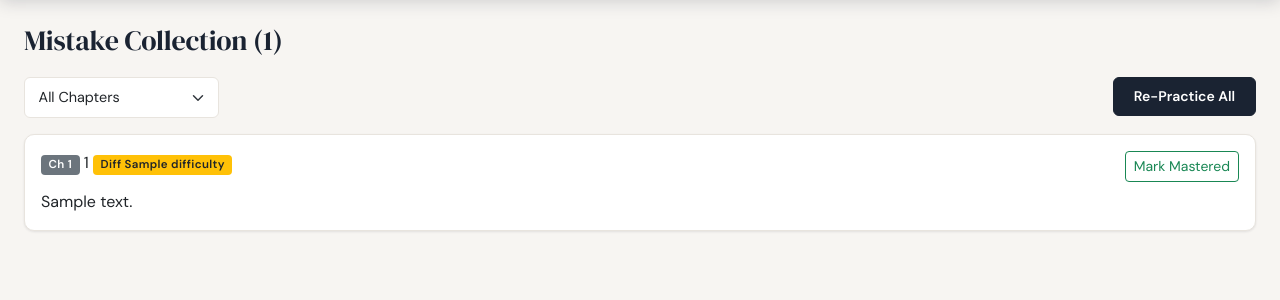
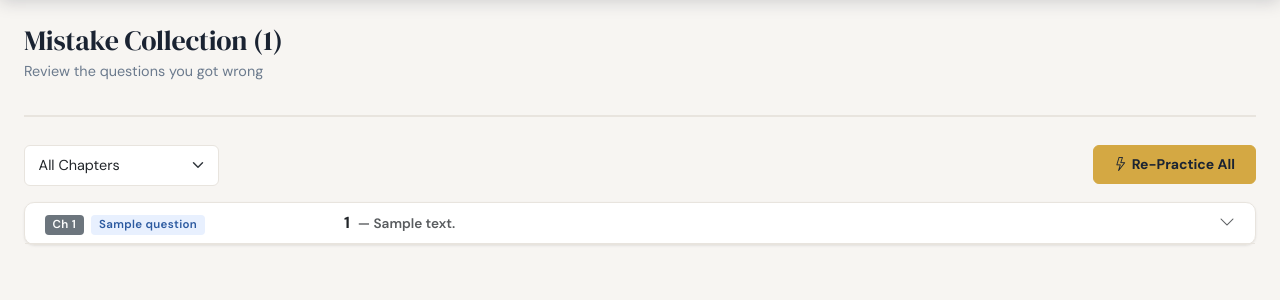
Before and after one commit to georgejjj/testbank_cf, a Django app: template templates/assignments/student/mistakes.html in a window 1280 px wide. Shown: the part 63-363 px from the top of the page. Run offline with Django 5.2, Linux system fonts and the light colour scheme; the template is opened without the code that fills it: most values are stand-ins (such as "Sample title", 1, 10 or a date in 2020); grey boxes marked "Sample" are stand-in pictures; some libraries are stand-ins or nearby versions.

Commit message:
feat: expandable mistake cards with full question detail
- Click any mistake to expand and see full question
- Shows: context/reference info, images, full question text
- MC questions show all choices with correct one highlighted green
- Shows answer, explanation, section, skill, last practiced date
- Mark Mastered button inside expanded view
- Collapsed view shows truncated text with badges

Co-Authored-By: Claude Opus 4.6 (1M context) <noreply@anthropic.com>

```diff
--- a/apps/assignments/views.py
+++ b/apps/assignments/views.py
@@ -606,7 +606,9 @@ def mistake_collection(request):
     chapter_filter = request.GET.get('chapter')
     mistakes = MistakeEntry.objects.filter(
         student=request.user, is_mastered=False,
-    ).select_related('question__section__chapter').order_by('-added_at')
+    ).select_related(
+        'question__section__chapter', 'question__context_group'
+    ).prefetch_related('question__choices').order_by('-added_at')
 
     if chapter_filter:
         mistakes = mistakes.filter(question__section__chapter_id=chapter_filter)
--- a/templates/assignments/student/mistakes.html
+++ b/templates/assignments/student/mistakes.html
@@ -1,7 +1,11 @@
 {% extends "base.html" %}
 {% block title %}Mistake Collection{% endblock %}
 {% block content %}
-<h2>Mistake Collection ({{ mistakes.count }})</h2>
+<div class="page-header">
+    <h2>Mistake Collection ({{ mistakes.count }})</h2>
+    <p class="page-subtitle">Review the questions you got wrong</p>
+</div>
+
 <div class="d-flex justify-content-between mb-3">
     <select class="form-select form-select-sm" style="width: auto;" onchange="window.location='?chapter='+this.value">
         <option value="">All Chapters</option>
@@ -11,30 +15,95 @@
     </select>
     {% if mistakes.count > 0 %}
     <form method="post" action="{% url 'practice_mistakes' %}">{% csrf_token %}
-        <button class="btn btn-primary btn-sm">Re-Practice All</button>
+        <button class="btn btn-gold btn-sm"><i class="bi bi-lightning me-1"></i>Re-Practice All</button>
     </form>
     {% endif %}
 </div>
+
 {% for me in mistakes %}
-<div class="card mb-2">
-    <div class="card-body">
-        <div class="d-flex justify-content-between">
-            <span>
-                <span class="badge bg-secondary">Ch {{ me.question.section.chapter.number }}</span>
-                {{ me.question.uid }}
-                <span class="badge bg-warning text-dark">Diff {{ me.question.difficulty }}</span>
-            </span>
-            <span>
-                {% if me.times_practiced > 0 %}<small class="text-muted">Practiced {{ me.times_practiced }}x</small>{% endif %}
-                <form method="post" action="{% url 'mark_mastered' me.pk %}" class="d-inline">{% csrf_token %}
-                    <button class="btn btn-sm btn-outline-success">Mark Mastered</button>
+<div class="card mb-2 fade-in">
+    <!-- Collapsed header — click to expand -->
+    <div class="card-header d-flex justify-content-between align-items-center py-2"
+         style="cursor: pointer;" data-bs-toggle="collapse" data-bs-target="#mistake-{{ me.pk }}">
+        <div>
+            <span class="badge bg-secondary me-1">Ch {{ me.question.section.chapter.number }}</span>
+            <span class="badge badge-type me-1">{{ me.question.get_question_type_display }}</span>
+            <span class="badge badge-difficulty-{{ me.question.difficulty }}">D{{ me.question.difficulty }}</span>
+            <strong class="ms-1">{{ me.question.uid }}</strong>
+            <span class="text-muted ms-1" style="font-size: 0.85rem;">— {{ me.question.text|truncatechars:80 }}</span>
+        </div>
+        <div class="d-flex align-items-center gap-2 flex-shrink-0">
+            {% if me.times_practiced > 0 %}
+            <small class="text-muted">{{ me.times_practiced }}x practiced</small>
+            {% endif %}
+            <i class="bi bi-chevron-down text-muted"></i>
+        </div>
+    </div>
+
+    <!-- Expanded detail -->
+    <div class="collapse" id="mistake-{{ me.pk }}">
+        <div class="card-body">
+            {% if me.question.context_group and me.question.context_group.text|length > 60 %}
+            <div class="context-block mb-3" style="font-size: 0.88rem;">
+                <div class="context-label">Reference Information</div>
+                {{ me.question.context_group.text|safe }}
+            </div>
+            {% endif %}
+
+            {% if me.question.image %}
+            <div class="mb-3">
+                <img src="{{ MEDIA_URL }}{{ me.question.image }}" class="img-fluid rounded" style="max-height: 250px;">
+            </div>
+            {% endif %}
+
+            <p class="question-text">{{ me.question.text }}</p>
+
+            {% if me.question.question_type == 'MC' %}
+            <div class="mb-3">
+                {% for choice in me.question.choices.all %}
+                <div class="choice-option {% if choice.is_correct %}correct{% endif %}" style="cursor: default; padding: 0.5rem 0.85rem;">
+                    <strong style="color: var(--navy-fade); margin-right: 0.5rem;">{{ choice.letter }})</strong>
+                    {{ choice.text }}
+                    {% if choice.is_correct %}
+                    <i class="bi bi-check-circle-fill text-success float-end mt-1"></i>
+                    {% endif %}
+                </div>
+                {% endfor %}
+            </div>
+            {% endif %}
+
+            {% if me.question.answer_raw_text %}
+            <div class="mb-3">
+                <strong class="small text-muted">Answer:</strong>
+                <span>{{ me.question.answer_raw_text }}</span>
+            </div>
+            {% endif %}
+
+            {% if me.question.explanation %}
+            <div class="context-block">
+                <div class="context-label">Explanation</div>
+                {{ me.question.explanation }}
+            </div>
+            {% endif %}
+
+            <div class="d-flex justify-content-between mt-3 pt-2" style="border-top: 1px solid var(--warm-border);">
+                <small class="text-muted">
+                    {{ me.question.section }} &middot; {{ me.question.skill }}
+                    {% if me.last_practiced_at %} &middot; Last practiced: {{ me.last_practiced_at|date:"M d" }}{% endif %}
+                </small>
+                <form method="post" action="{% url 'mark_mastered' me.pk %}">{% csrf_token %}
+                    <button class="btn btn-sm btn-outline-success">
+                        <i class="bi bi-check2-circle me-1"></i>Mark Mastered
+                    </button>
                 </form>
-            </span>
+            </div>
         </div>
-        <p class="mt-2 mb-0">{{ me.question.text|truncatechars:200 }}</p>
     </div>
 </div>
 {% empty %}
-<p class="text-muted">No mistakes to review. Great job!</p>
+<div class="text-center text-muted py-5">
+    <i class="bi bi-trophy" style="font-size: 2.5rem; opacity: 0.3;"></i>
+    <p class="mt-2">No mistakes to review. Great job!</p>
+</div>
 {% endfor %}
 {% endblock %}
```
Also changed, not shown: 2 other files.
